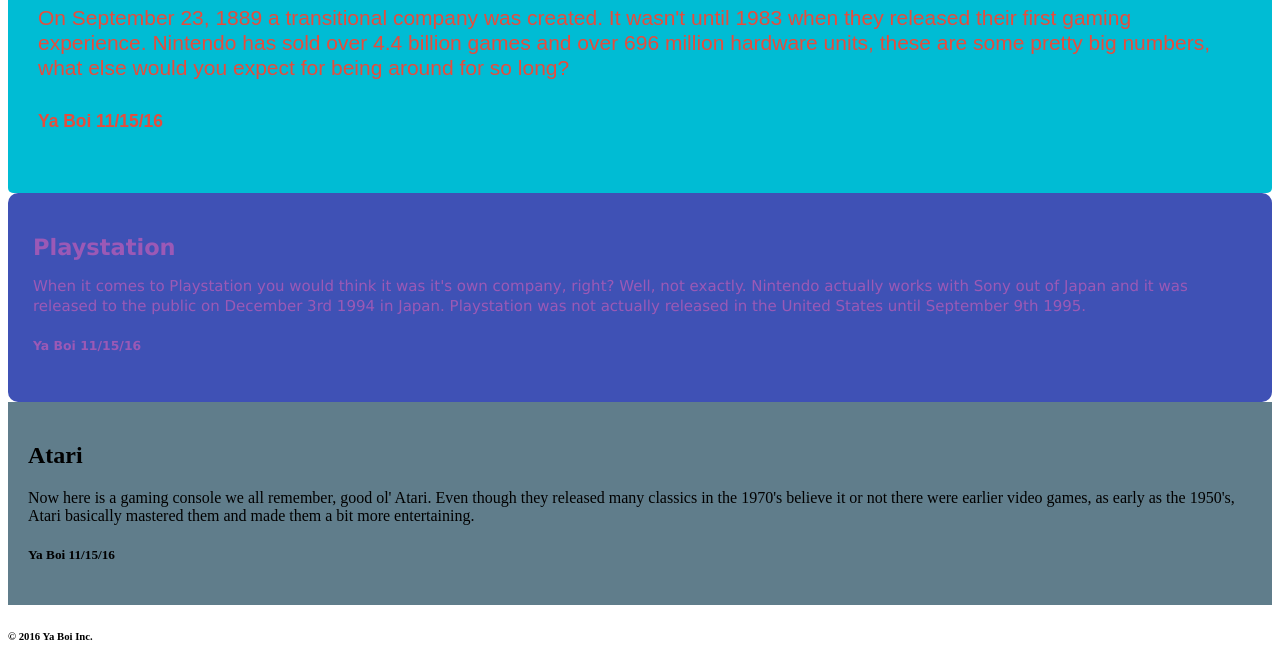
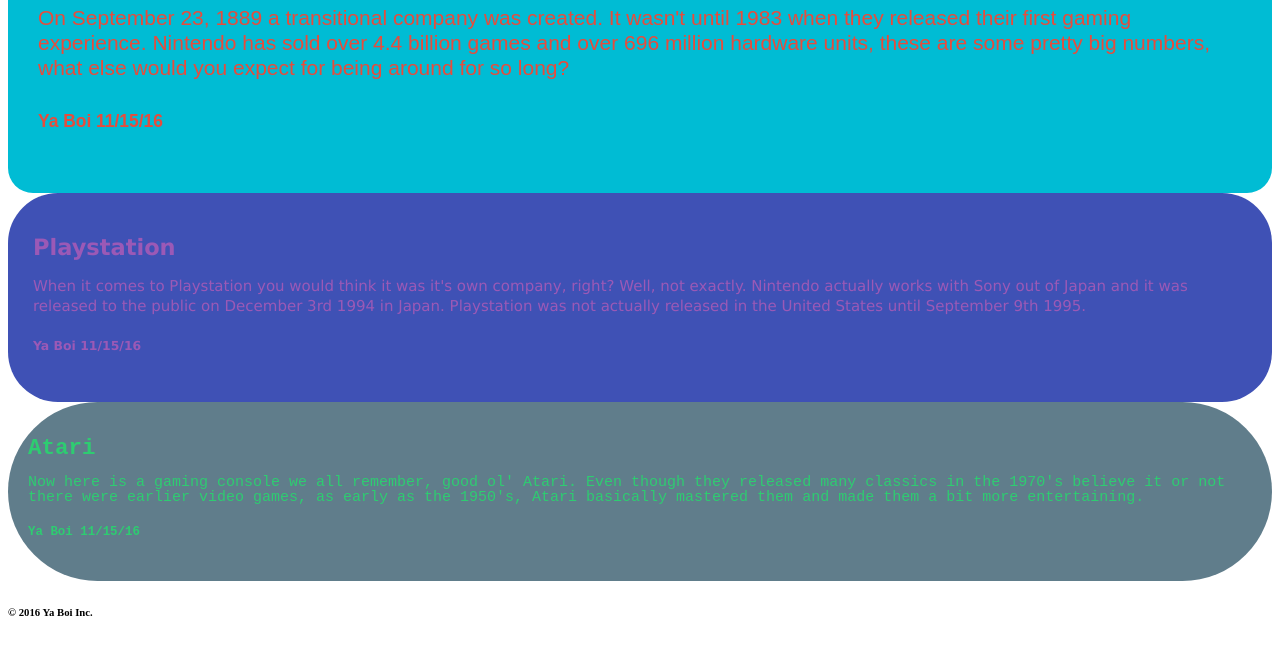
Before and after one commit to J-Waddell/Blog, a plain HTML site: page index.html in a window 1280 px wide. Shown: the part 182-849 px from the top of the page. After the commit the page ends 825 px from the top, so only its background shows below. Drawn offline with Linux system fonts and the light colour scheme.

Commit message:
almost done

```diff
--- a/articles.css
+++ b/articles.css
@@ -9,7 +9,8 @@
         font-size: 21px;
         color: #e74c3c;
         line-height: 25px;
-        border-radius: 5px;
+        border-radius: 25px;
+        border: 20px;
 }
 
 div.playstation {
@@ -19,11 +20,15 @@
         font-size: 15px;
         color: #9b59b6;
         line-height: 20px;
-        border-radius: 10px;
+        border-radius: 50px;
 }
 
 div.atari {
 	background-color: #607D8B;
         padding: 20px;
-
+        font-family: "Courier New", Courier, monospace;
+        font-size: 15px;
+        color: #2ecc71;
+        line-height: 15px;
+        border-radius: 100px;
 }
```
